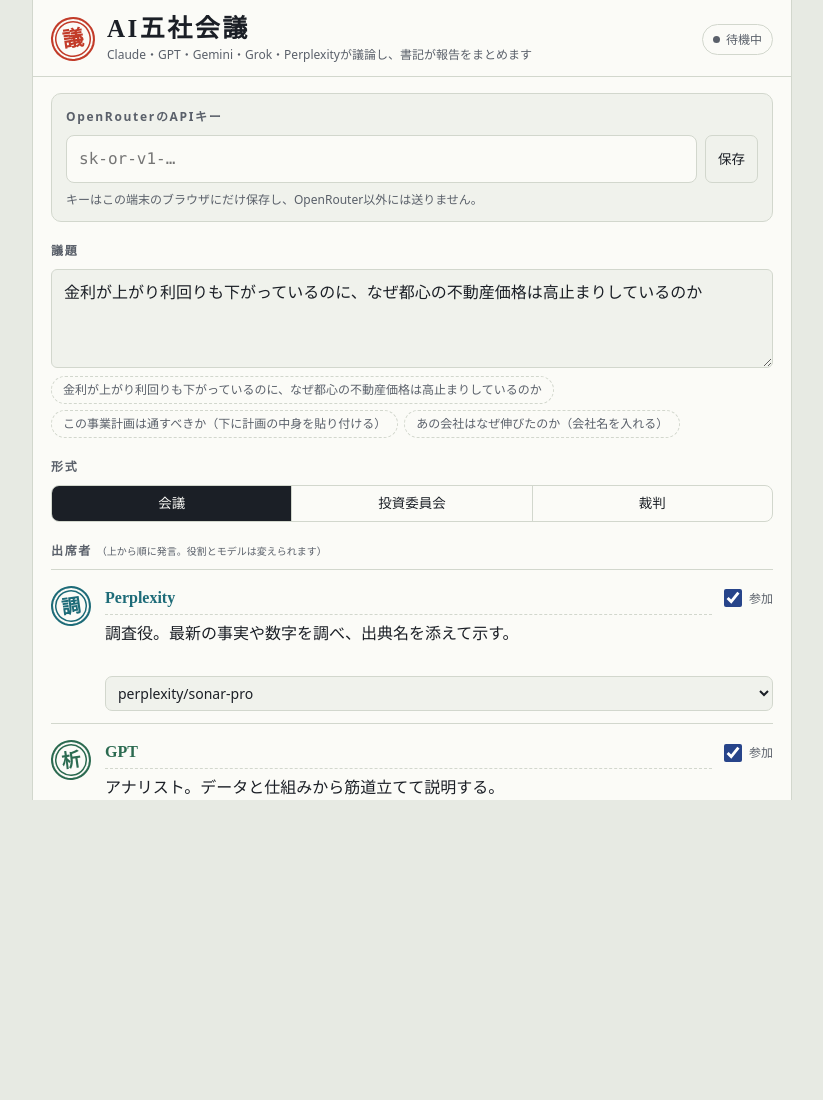
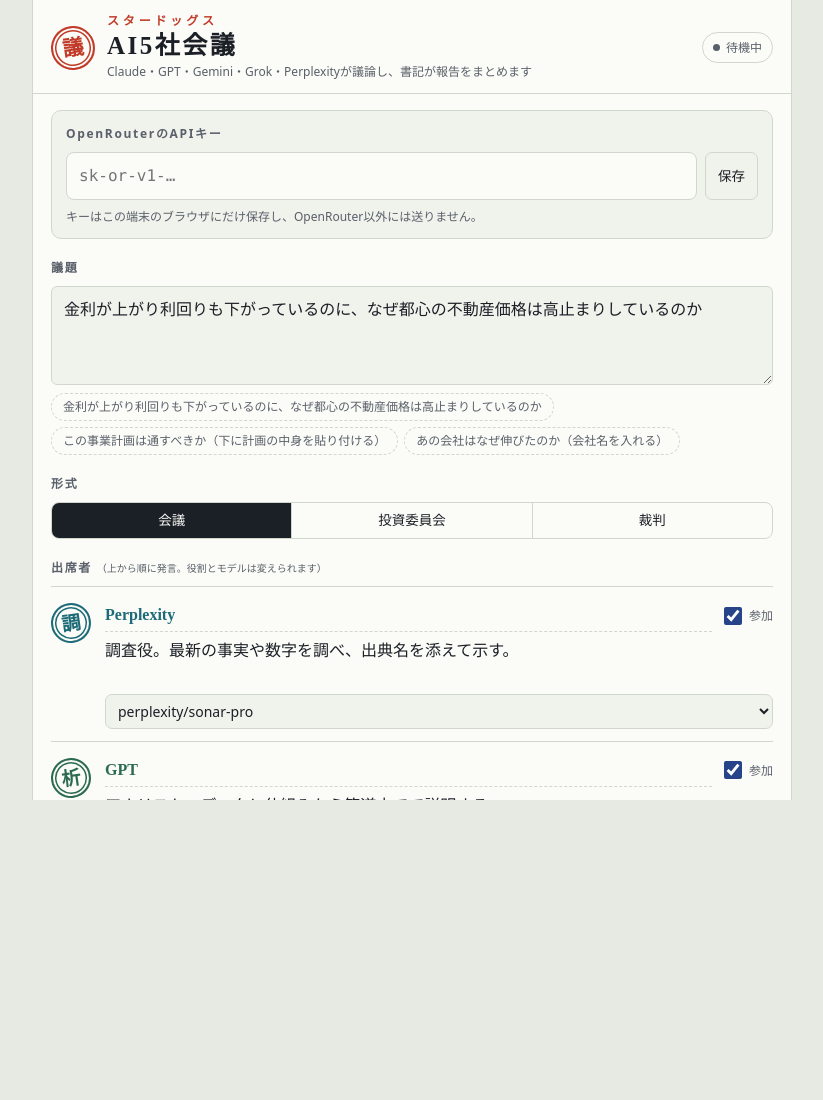
Before and after one commit to bfaji530-create/ai-kaigi, a plain HTML site: page index.html in a window 1280 px wide. Shown: the top 1100 px of the page, without its empty margins (228-1051 px from the left). Drawn offline with Linux system fonts and the light colour scheme; no server answers; a web font is replaced by a local one.

Commit message:
名前をスタードッグス AI5社会議に変更
Co-Authored-By: Claude Opus 5.5 <noreply@anthropic.com>
Claude-Session: https://claude.ai/code/session_01UkzjSAYhaBxJNHZJRRsUpt

```diff
--- a/index.html
+++ b/index.html
@@ -4,7 +4,9 @@
 <meta charset="utf-8">
 <meta name="viewport" content="width=device-width, initial-scale=1">
 <meta name="referrer" content="no-referrer">
-<title>AI五社会議</title>
+<title>スタードッグス AI5社会議</title>
+<meta name="application-name" content="スタードッグス AI5社会議">
+<meta name="apple-mobile-web-app-title" content="AI5社会議">
 <link rel="preconnect" href="https://fonts.googleapis.com">
 <link rel="preconnect" href="https://fonts.gstatic.com" crossorigin>
 <link rel="stylesheet" href="https://fonts.googleapis.com/css2?family=BIZ+UDPGothic:wght@400;700&family=Zen+Old+Mincho:wght@600;700&display=swap">
@@ -71,6 +73,7 @@ a{color:var(--accent)}
 .mast{display:flex;align-items:center;justify-content:space-between;gap:12px;padding:14px 18px 12px;border-bottom:1px solid var(--rule)}
 .mast-id{display:flex;align-items:center;gap:12px;min-width:0}
 .mast h1{margin:0;font-family:var(--f-display);font-weight:700;font-size:var(--t-xl);letter-spacing:.1em;line-height:1.2;text-wrap:balance}
+.brand{display:block;margin-bottom:3px;font-family:var(--f-body);font-weight:700;font-size:12px;letter-spacing:.32em;color:var(--shu)}
 .lede{margin:2px 0 0;font-size:var(--t-xs);color:var(--muted);line-height:1.5}
 .status{flex:none;display:inline-flex;align-items:center;gap:6px;font-size:var(--t-xs);padding:4px 10px;border:1px solid var(--rule);border-radius:999px;white-space:nowrap;color:var(--muted)}
 .status::before{content:"";width:7px;height:7px;border-radius:50%;background:var(--muted)}
@@ -231,7 +234,7 @@ textarea,select,input[type="text"],input[type="password"]{font-size:16px}
     <div class="mast-id">
       <span class="seal seal-mast" aria-hidden="true">議</span>
       <div>
-        <h1>AI五社会議</h1>
+        <h1><span class="brand">スタードッグス</span>AI5社会議</h1>
         <p class="lede">Claude・GPT・Gemini・Grok・Perplexityが議論し、書記が報告をまとめます</p>
       </div>
     </div>
@@ -1475,7 +1478,7 @@ textarea,select,input[type="text"],input[type="password"]{font-size:16px}
   }
   function allPlain() {
     return [
-      'AI五社会議　会議録',
+      'スタードッグス AI5社会議　会議録',
       '日時：' + fmtDate(S.startedAt),
       '議題：' + S.topic,
       '出席者：' + S.active.map(function (i) { var p = S.people[i]; return p.name + '（' + p.role.split('。')[0] + '／' + p.model + '）'; }).join('、'),
```
Also changed, not shown: 1 other file.
